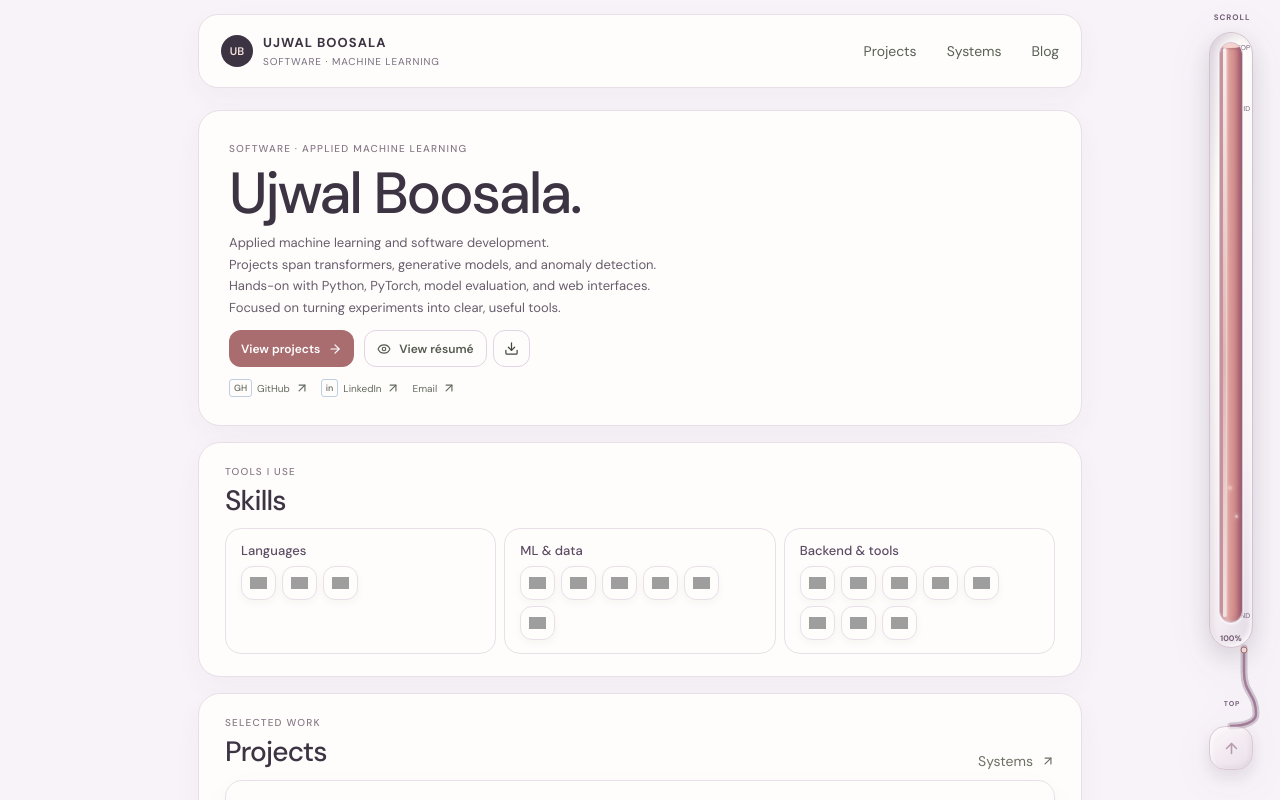
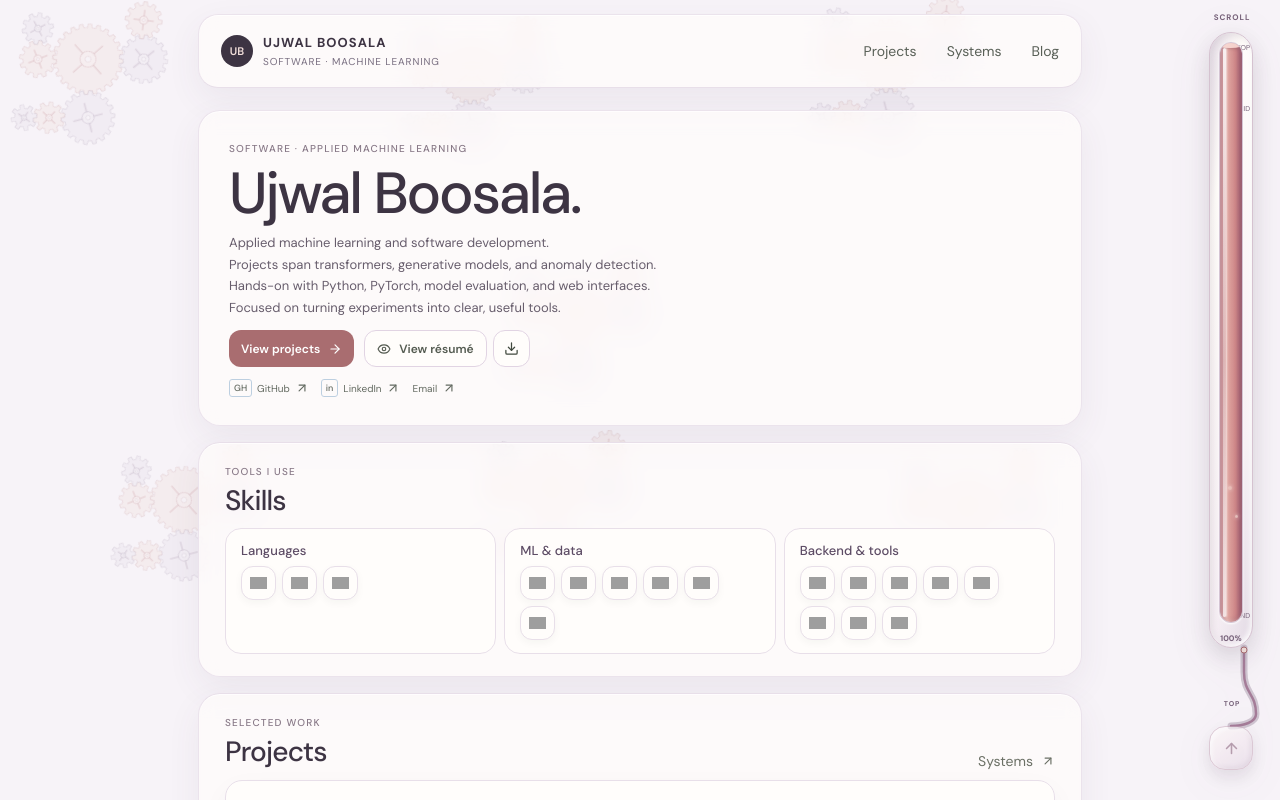
Before and after one commit to ujwal588/Portofolio, a React (Vite) app: page / in a window 1280 px wide. Shown: the top 800 px of the page. Built offline with nearby package versions, Linux system fonts and the light colour scheme; grey boxes are pictures that could not be loaded.

Commit message:
feat(ui): add animated gear background and glass panels

```diff
--- a/src/App.tsx
+++ b/src/App.tsx
@@ -11,6 +11,67 @@ const projects = (registry.projects as Project[]).filter((project) => project.vi
 const featured = projects.filter((project) => project.featured).sort((a, b) => (a.display_order ?? 99) - (b.display_order ?? 99)).slice(0, 5);
 const technical = projects.filter((project) => project.technical_exploration).sort((a, b) => (a.display_order ?? 99) - (b.display_order ?? 99));
 const initialPath = () => window.location.pathname.replace(/\/$/, "") || "/";
+
+type GearSpec = { x: number; y: number; teeth: number; phase: number; direction: "normal" | "reverse" };
+const gearTrain: GearSpec[] = [
+  { x: 0, y: 0, teeth: 24, phase: 0, direction: "normal" },
+  { x: 120, y: 0, teeth: 16, phase: 168.75, direction: "reverse" },
+  { x: 120, y: -84, teeth: 12, phase: 90, direction: "normal" },
+  { x: 0, y: 126, teeth: 18, phase: 260, direction: "reverse" },
+  { x: -84, y: 126, teeth: 10, phase: 342, direction: "normal" },
+  { x: -138, y: 126, teeth: 8, phase: 0, direction: "reverse" },
+  { x: -108, y: 0, teeth: 12, phase: 345, direction: "reverse" },
+  { x: -108, y: -66, teeth: 10, phase: 90, direction: "normal" },
+];
+const gearClusters = [
+  { x: 110, y: 74, scale: 0.58 },
+  { x: 590, y: 88, scale: 0.55 },
+  { x: 1110, y: 70, scale: 0.6 },
+  { x: 230, y: 625, scale: 0.55 },
+  { x: 690, y: 610, scale: 0.58 },
+  { x: 1210, y: 632, scale: 0.57 },
+  { x: 720, y: 390, scale: 0.54 },
+];
+
+function makeGearPath(teeth: number) {
+  const pitchRadius = teeth * 3;
+  const rootRadius = pitchRadius - 4;
+  const tipRadius = pitchRadius + 4;
+  const toothPitch = (Math.PI * 2) / teeth;
+  const profile: Array<[number, number]> = [
+    [-0.5, rootRadius], [-0.3, rootRadius], [-0.19, tipRadius],
+    [0.19, tipRadius], [0.3, rootRadius], [0.5, rootRadius],
+  ];
+  const points = Array.from({ length: teeth }, (_, index) => profile.map(([offset, radius]) => {
+    const angle = (index + offset) * toothPitch;
+    return `${(Math.cos(angle) * radius).toFixed(2)},${(Math.sin(angle) * radius).toFixed(2)}`;
+  })).flat();
+  return `M${points[0]} L${points.slice(1).join(" L")} Z`;
+}
+
+function GearBackground() {
+  return <svg className="ambient-gears" viewBox="0 0 1600 1000" preserveAspectRatio="xMidYMid slice" aria-hidden="true">
+    {gearClusters.map((cluster, clusterIndex) => <g key={clusterIndex} transform={`translate(${cluster.x} ${cluster.y}) scale(${cluster.scale})`}>
+      {gearTrain.map((gear, gearIndex) => {
+        const radius = gear.teeth * 3;
+        const spokeEnd = radius * 0.58;
+        return <g key={gearIndex} transform={`translate(${gear.x} ${gear.y}) rotate(${gear.phase})`}>
+          <g className={`ambient-gear-rotor${gearIndex % 2 ? " gear-tone-lilac" : " gear-tone-peach"}`} style={{ animationDuration: `${gear.teeth * 0.62}s`, animationDirection: gear.direction }}>
+            <path className="ambient-gear-body" d={makeGearPath(gear.teeth)} />
+            <g className="ambient-gear-spokes">
+              <line x1="0" y1={-radius * 0.2} x2="0" y2={-spokeEnd} />
+              <line x1="0" y1={-radius * 0.2} x2="0" y2={-spokeEnd} transform="rotate(90)" />
+              <line x1="0" y1={-radius * 0.2} x2="0" y2={-spokeEnd} transform="rotate(180)" />
+              <line x1="0" y1={-radius * 0.2} x2="0" y2={-spokeEnd} transform="rotate(270)" />
+            </g>
+            <circle className="ambient-gear-hub" r={radius * 0.24} />
+            <circle className="ambient-gear-hole" r={radius * 0.09} />
+          </g>
+        </g>;
+      })}
+    </g>)}
+  </svg>;
+}
 
 const skillIcons: Record<string, { slug: string; color: string; fallback: string }> = {
   "C++": { slug: "cplusplus", color: "00599C", fallback: "C+" },
@@ -286,10 +347,10 @@ export default function App() {
     setTransitioning(false);
   };
   const header = <Header page={page} onSystemsClick={beginSystemsTransition} transitioning={transitioning} />;
-  if (page === "/systems" || page === "/explore") return <><SystemsPage onSystemsClick={beginSystemsTransition} transitioning={transitioning} />{buttonRect && <SystemsPortal buttonRect={buttonRect} onComplete={completeSystemsTransition} />}<ScrollProgressGauge /></>;
-  if (page === "/blog") return <><div className="site">{header}<main className="explore-page blog-page content-panel" data-motion-panel><p className="eyebrow">WRITING / SAMPLE LAYOUT</p><h1>Blog <em>previews.</em></h1><div className="blog-list">{(blogSamples as Array<{ title: string; category: string; excerpt: string }>).map((post, index) => <article className={`blog-card content-tile card-${index % 3}`} key={post.title} data-motion-panel><div className="card-meta"><span>{post.category}</span><span>LAYOUT SAMPLE · NOT PUBLISHED</span></div><h2>{post.title}</h2><p>{post.excerpt}</p><span className="blog-preview-label">SAMPLE POST PREVIEW</span></article>)}</div></main><footer className="footer"><span>Ujwal Boosala</span><a href="/">Back to portfolio ↑</a></footer></div>{buttonRect && <SystemsPortal buttonRect={buttonRect} onComplete={completeSystemsTransition} />}<ScrollProgressGauge /></>;
+  if (page === "/systems" || page === "/explore") return <><GearBackground /><SystemsPage onSystemsClick={beginSystemsTransition} transitioning={transitioning} />{buttonRect && <SystemsPortal buttonRect={buttonRect} onComplete={completeSystemsTransition} />}<ScrollProgressGauge /></>;
+  if (page === "/blog") return <><GearBackground /><div className="site">{header}<main className="explore-page blog-page content-panel" data-motion-panel><p className="eyebrow">WRITING / SAMPLE LAYOUT</p><h1>Blog <em>previews.</em></h1><div className="blog-list">{(blogSamples as Array<{ title: string; category: string; excerpt: string }>).map((post, index) => <article className={`blog-card content-tile card-${index % 3}`} key={post.title} data-motion-panel><div className="card-meta"><span>{post.category}</span><span>LAYOUT SAMPLE · NOT PUBLISHED</span></div><h2>{post.title}</h2><p>{post.excerpt}</p><span className="blog-preview-label">SAMPLE POST PREVIEW</span></article>)}</div></main><footer className="footer"><span>Ujwal Boosala</span><a href="/">Back to portfolio ↑</a></footer></div>{buttonRect && <SystemsPortal buttonRect={buttonRect} onComplete={completeSystemsTransition} />}<ScrollProgressGauge /></>;
 
-  return <><div className="site">{header}<main id="top">
+  return <><GearBackground /><div className="site">{header}<main id="top">
     <section className="hero content-panel" data-motion-panel>
       <div className="hero-content"><p className="eyebrow">SOFTWARE · APPLIED MACHINE LEARNING</p><h1>Ujwal Boosala.</h1><p className="hero-copy"><span>Applied machine learning and software development.</span><span>Projects span transformers, generative models, and anomaly detection.</span><span>Hands-on with Python, PyTorch, model evaluation, and web interfaces.</span><span>Focused on turning experiments into clear, useful tools.</span></p><div className="hero-actions"><a className="primary-link" href="#projects">View projects <ArrowRight size={16} /></a><div className="resume-actions"><a className="secondary-link" href={profile.resumePath} target="_blank" rel="noreferrer"><Eye size={17} /> View résumé</a><a className="download-button" href={profile.resumePath} download aria-label="Download résumé" title="Download résumé"><Download size={18} /></a></div></div><ContactLinks /></div>
     </section>
--- a/src/styles.css
+++ b/src/styles.css
@@ -219,3 +219,19 @@ body{font-size:14px}
 .topbar.content-panel{height:auto;min-height:74px;margin:14px 0 18px;padding:12px 22px;border-bottom:1px solid #e8dfe9;border-radius:20px;}
 @media(max-width:600px){.content-panel{padding:18px 16px;border-radius:18px}.hero.content-panel{padding:22px 18px}.explore-page.content-panel{padding:24px 17px}.hero h1{font-size:43px}.hero-copy{font-size:12px;line-height:1.55}.hero-copy span{margin-bottom:2px}.section-head h2{font-size:25px}.project-card.content-tile,.blog-card.content-tile{padding:15px 16px}}
 @media(max-width:600px){.topbar.content-panel{min-height:62px;margin:9px 0 14px;padding:9px 13px;border-radius:16px}}
+
+/* A quiet animated gear field sits beneath the reusable content panels. */
+.ambient-gears{position:fixed;inset:0;z-index:0;width:100%;height:100%;overflow:visible;pointer-events:none;opacity:.48}
+.site{position:relative;z-index:1}
+.ambient-gear-rotor{transform-box:fill-box;transform-origin:center;animation-name:ambient-gear-turn;animation-timing-function:linear;animation-iteration-count:infinite}
+.ambient-gear-body{fill:#f2deda;fill-opacity:.68;stroke:#a96d70;stroke-opacity:.42;stroke-width:1.7;stroke-linejoin:round}
+.gear-tone-lilac .ambient-gear-body{fill:#e8deeb;stroke:#81718b}
+.ambient-gear-spokes line{stroke:#a96d70;stroke-opacity:.38;stroke-width:3.4;stroke-linecap:round}
+.gear-tone-lilac .ambient-gear-spokes line{stroke:#81718b}
+.ambient-gear-hub{fill:#f5e8e8;fill-opacity:.92;stroke:#a96d70;stroke-opacity:.45;stroke-width:2}
+.gear-tone-lilac .ambient-gear-hub{fill:#eee7f0;stroke:#81718b}
+.ambient-gear-hole{fill:#f7f3f8;fill-opacity:.96;stroke:#a96d70;stroke-opacity:.35;stroke-width:1.5}
+.gear-tone-lilac .ambient-gear-hole{stroke:#81718b}
+.content-panel{background:rgba(255,253,251,.7)!important;border-color:rgba(232,223,233,.86);backdrop-filter:blur(10px) saturate(1.12);-webkit-backdrop-filter:blur(10px) saturate(1.12);box-shadow:inset 0 1px 0 #ffffffc9,0 12px 34px #54425d12}
+@keyframes ambient-gear-turn{to{transform:rotate(360deg)}}
+@media(prefers-reduced-motion:reduce){.ambient-gear-rotor{animation-play-state:paused}}
```
